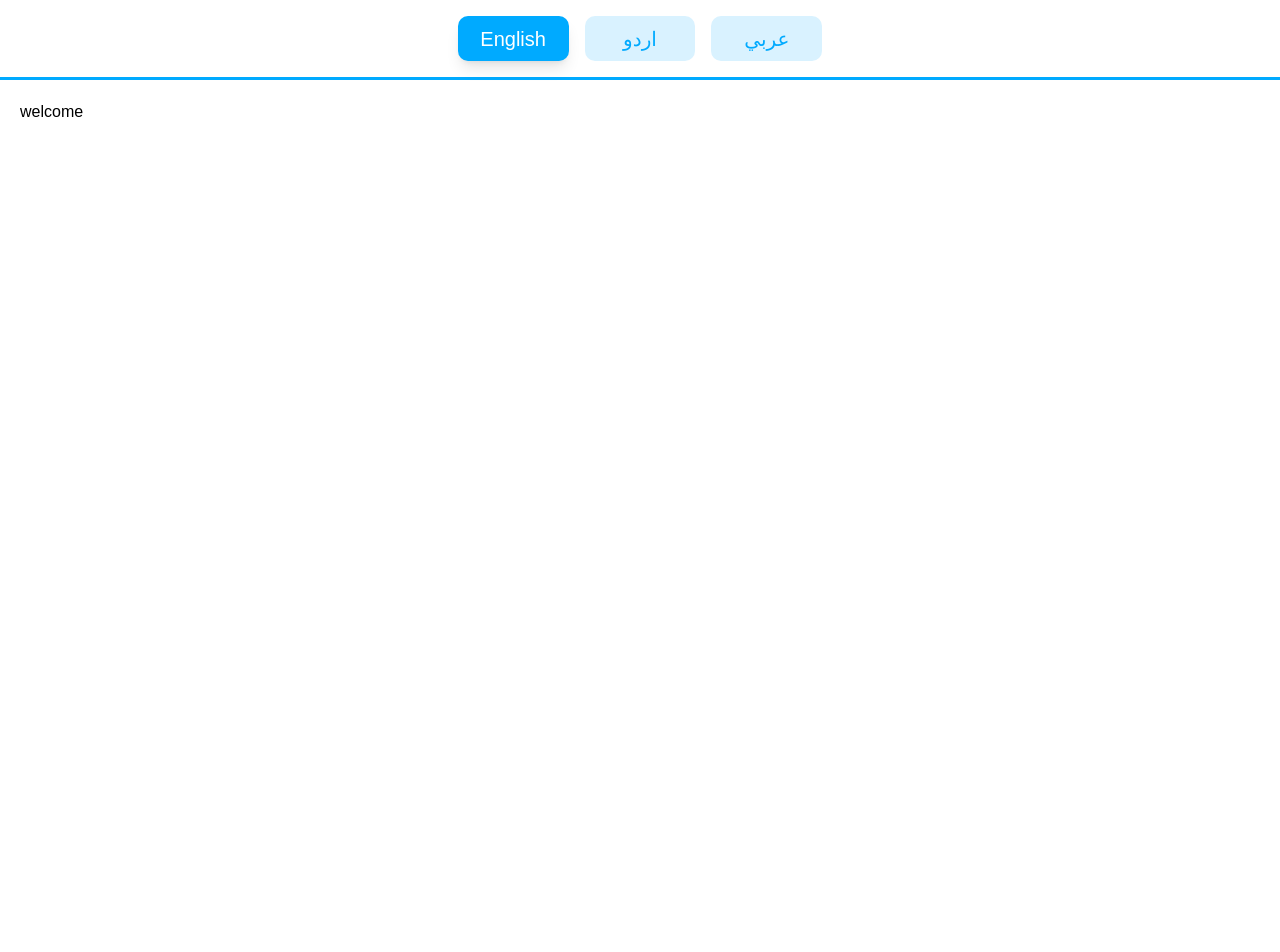
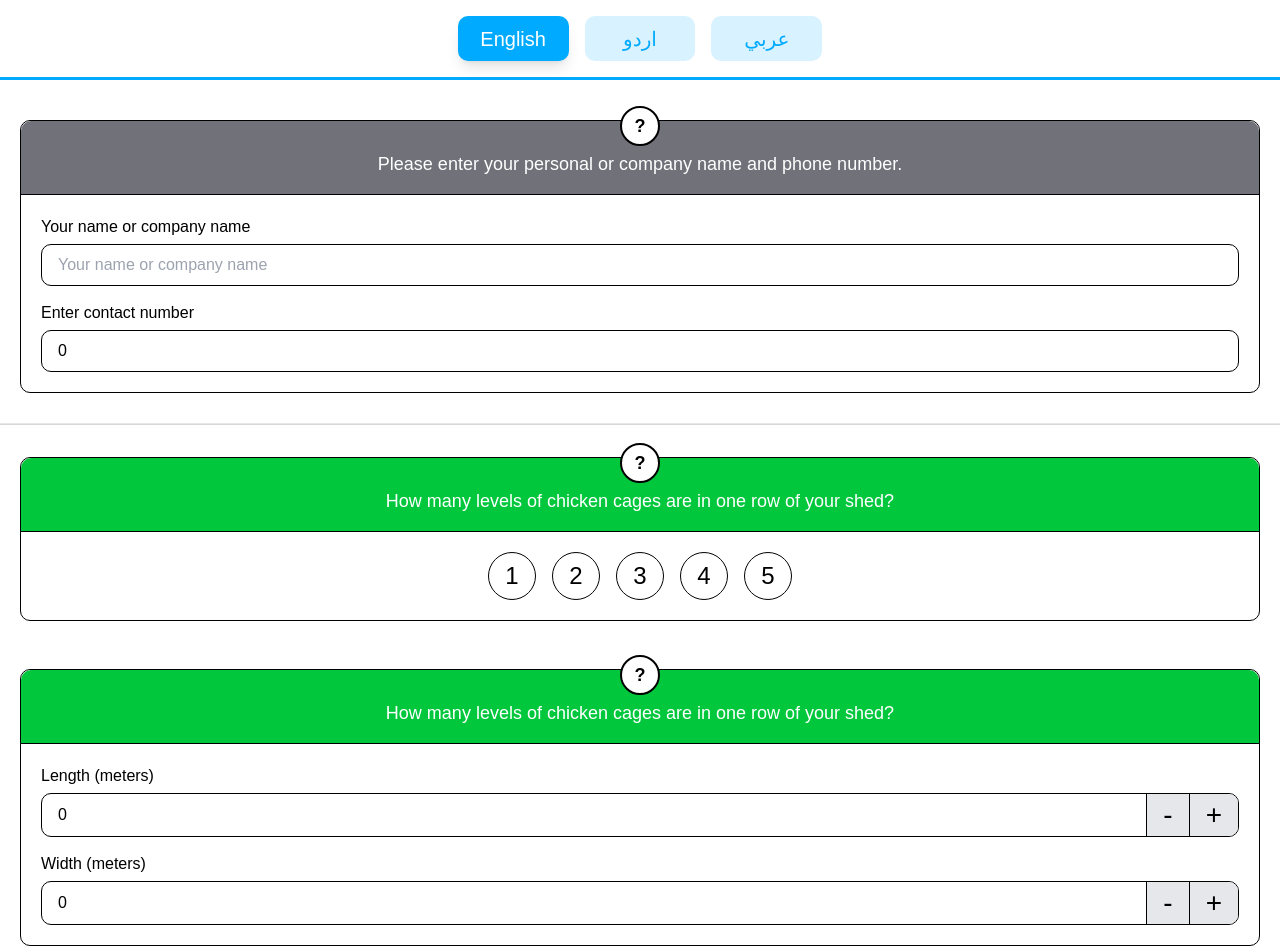
Before and after one commit to No3Mc/client, a Next.js app: page /en in a window 1280 px wide. Shown: the top 952 px of the page. Before the commit the page ends 800 px from the top, so only its background shows below. Built offline with nearby package versions, Linux system fonts and the light colour scheme.

Commit message:
feat: input fields

```diff
--- a/public/locales/ar.json
+++ b/public/locales/ar.json
@@ -1,6 +1,4 @@
 {
-  "welcome": "مرحبًا بكم في موقعنا!",
-  "language": "اللغة",
   "form": {
     "personalInfo": "يرجى إدخال اسمك الشخصي أو اسم شركتك ورقم الهاتف.",
     "namePlaceholder": "اسمك أو اسم الشركة",
--- a/src/app/[locale]/page.tsx
+++ b/src/app/[locale]/page.tsx
@@ -1,11 +1,33 @@
-import { useTranslations } from 'next-intl';
+
+import FormHandler from '@/components/FormHandler';
+import { useLocale, useTranslations } from 'next-intl';
 
 export default function HomePage() {
   const t = useTranslations();
+  const language = useLocale();
+
+  const formProps = {
+    personalInfo: t('form.personalInfo'),
+    namePlaceholder: t('form.namePlaceholder'),
+    contactPlaceholder: t('form.contactPlaceholder'),
+    levelsQuestion: t('form.levelsQuestion'),
+    rowDimensions: t('form.rowDimensions'),
+    lengthPlaceholder: t('form.lengthPlaceholder'),
+    widthPlaceholder: t('form.widthPlaceholder'),
+    totalChickens: t('form.totalChickens'),
+    chickensPlaceholder: t('form.chickensPlaceholder'),
+    salaries: t('form.salaries'),
+    salaryPlaceholder: t('form.salaryPlaceholder'),
+    shedType: t('form.shedType'),
+    semiControlled: t('form.semiControlled'),
+    batterySheds: t('form.batterySheds'),
+    floor: t('form.floor'),
+    cageType: t('form.cageType'),
+    karachiCages: t('form.karachiCages'),
+    faisalabadCages: t('form.faisalabadCages'),
+  };
 
   return (
-    <div className='p-5'>
-      <h1>{t('welcome')}</h1>
-    </div>
+    <FormHandler form={formProps} language={language} submit={t('form.submit')} />
   );
 }
--- a/src/app/layout.tsx
+++ b/src/app/layout.tsx
@@ -3,7 +3,6 @@ import { Geist, Geist_Mono } from "next/font/google";
 import "./globals.css";
 import { NextIntlClientProvider } from 'next-intl';
 import { getMessages, setRequestLocale } from 'next-intl/server';
-import { notFound } from 'next/navigation';
 import { routing } from '@/i18n/routing';
 import LanguageSelector from "@/components/LanguageSelector";
 const geistSans = Geist({
@@ -28,7 +27,6 @@ export default async function RootLayout({
   children: React.ReactNode;
   params: { locale: string };
 }>) {
-
   setRequestLocale(locale);
 
   // Providing all messages to the client
--- /dev/null
+++ b/src/components/FormComponent.tsx
@@ -0,0 +1,19 @@
+import React from 'react'
+
+interface FormComponentProps {
+    title: string
+    titleBg: string
+    children: React.ReactNode
+}
+
+function FormComponent({ title, titleBg, children }: FormComponentProps) {
+    return (
+        <div className='relative border-[1px] border-black rounded-[10px]'>
+            <button className='absolute top-[-15px] left-[50%] translate-x-[-50%] bg-white rounded-full w-[40px] h-[40px] flex items-center justify-center text-lg font-bold border-[2px] border-black'>?</button>
+            <h4 className='text-[18px] text-white text-center text-balance pt-[30px] px-5 pb-4 rounded-t-[10px] border-b-[1px] border-black' style={{ backgroundColor: titleBg }}>{title}</h4>
+            <div className='p-5'>{children}</div>
+        </div>
+    )
+}
+
+export default FormComponent
--- /dev/null
+++ b/src/components/FormHandler.tsx
@@ -0,0 +1,62 @@
+'use client';
+
+import React from 'react'
+import FormComponent from '@/components/FormComponent';
+import { FormData } from '@/types/form';
+import InputField from './ui/InputField';
+import NumberInput from './ui/NumberInput';
+
+function FormHandler({ form, submit, language }: { form: FormData, submit: string, language: string }) {
+    const [name, setName] = React.useState<string>('');
+    const [contact, setContact] = React.useState<number>(0);
+    const [selected, setSelected] = React.useState<number>(0);
+    const [length, setLength] = React.useState<number>(0);
+    const [width, setWidth] = React.useState<number>(0);
+
+    return (
+        <form className='p-5'>
+            <div className='pt-5 pb-[30px]'>
+                <FormComponent title={form.personalInfo} titleBg={'#71717A'}>
+                    <div className='flex flex-col gap-[15px]'>
+                        <InputField id='name' type='text' title={form.namePlaceholder} placeholder={form.namePlaceholder} language={language} required onChange={(e) => setName(e.target.value)} value={name} />
+                        <InputField id='contact' type='number' title={form.contactPlaceholder} placeholder={form.contactPlaceholder} language={language} required onChange={(e) => setContact(Number(e.target.value))} value={contact} />
+                    </div>
+                </FormComponent >
+            </div>
+
+            <hr className='bg-[#D8D8D8] h-[2px] -mx-5' />
+
+            <div className='py-8'>
+                <FormComponent title={form.levelsQuestion} titleBg={'#00C73C'}>
+                    <div className="flex space-x-4 justify-center items-center">
+                        {[1, 2, 3, 4, 5].map((num) => (
+                            <button
+                                key={num}
+                                className={`w-12 h-12 rounded-full border-[1px] border-black flex items-center justify-center text-[24px] ${selected === num
+                                    ? 'bg-[#00AAFF] text-white'
+                                    : 'bg-white text-black'
+                                    }`}
+                                onClick={() => setSelected(num)}
+                            >
+                                {num}
+                            </button>
+                        ))}
+                    </div>
+                </FormComponent >
+            </div>
+
+            <div className='pt-4 pb-8'>
+                <FormComponent title={form.levelsQuestion} titleBg={'#00C73C'}>
+                    <div className='flex flex-col gap-[15px]'>
+                        <NumberInput id='length' title={'Length (meters)'} language={language} value={length} onChange={(value) => setLength(value)} min={1} max={5} step={1} required />
+                        <NumberInput id='width' title={'Width (meters)'} language={language} value={width} onChange={(value) => setWidth(value)} min={1} max={5} step={1} required />
+                    </div>
+                </FormComponent >
+            </div>
+
+            <button type='submit' className='w-full bg-[#00AAFF] text-white py-2 rounded-[10px]'>{submit}</button>
+        </form >
+    )
+}
+
+export default FormHandler
--- /dev/null
+++ b/src/components/ui/InputField.tsx
@@ -0,0 +1,21 @@
+'use client';
+
+import React from 'react'
+import { twMerge } from 'tailwind-merge';
+
+interface InputFieldProps extends React.InputHTMLAttributes<HTMLInputElement> {
+    id: string;
+    title: string;
+    language: string;
+}
+
+function InputField({ id, title, placeholder, language, ...props }: InputFieldProps) {
+    return (
+        <span className='flex flex-col gap-[5px]'>
+            <label htmlFor={id} className={language === 'ar' || language === 'ur' ? 'text-right' : ''}>{title}</label>
+            <input id={id} className={twMerge(language === 'ar' || language === 'ur' ? 'text-right' : '', 'border-[1px] border-black rounded-[10px] py-2 px-4')} placeholder={placeholder} {...props} />
+        </span>
+    )
+}
+
+export default InputField
--- /dev/null
+++ b/src/components/ui/NumberInput.tsx
@@ -0,0 +1,81 @@
+'use client';
+
+import React, { useState } from 'react';
+
+interface NumberInputProps {
+    id: string; // Unique ID for the input field
+    title: string; // Label for the input field
+    language: string;
+    value?: number; // Optional initial value
+    onChange?: (value: number) => void; // Callback to get the updated value
+    min?: number; // Minimum value
+    max?: number; // Maximum value
+    step?: number; // Step size for increment/decrement
+    required?: boolean;
+}
+
+const NumberInput: React.FC<NumberInputProps> = ({
+    id,
+    title,
+    language,
+    value = 0,
+    onChange,
+    min = 0,
+    max = Infinity,
+    step = 1,
+    required = false
+}) => {
+    const [internalValue, setInternalValue] = useState(value);
+
+    const handleIncrement = () => {
+        const newValue = Math.min(internalValue + step, max);
+        setInternalValue(newValue);
+        if (onChange) onChange(newValue);
+    };
+
+    const handleDecrement = () => {
+        const newValue = Math.max(internalValue - step, min);
+        setInternalValue(newValue);
+        if (onChange) onChange(newValue);
+    };
+
+    const handleChange = (e: React.ChangeEvent<HTMLInputElement>) => {
+        const newValue = Math.min(Math.max(Number(e.target.value), min), max);
+        setInternalValue(newValue);
+        if (onChange) onChange(newValue);
+    };
+
+    return (
+        <span className='flex flex-col gap-[5px]'>
+            <label htmlFor={id} className={language === 'ar' || language === 'ur' ? 'text-right' : ''}>{title}</label>
+            <div className="flex items-center border-[1px] border-black rounded-[10px] overflow-hidden">
+                {/* Input Field */}
+                <input
+                    type="number"
+                    value={internalValue}
+                    onChange={handleChange}
+                    className="w-full px-4 outline-none text-black"
+                    required={required}
+                />
+
+                {/* Decrement Button */}
+                <button
+                    onClick={handleDecrement}
+                    className="px-4 bg-gray-200 hover:bg-gray-300 border-l-[1px] border-black text-black text-[28px]"
+                >
+                    -
+                </button>
+
+                {/* Increment Button */}
+                <button
+                    onClick={handleIncrement}
+                    className="px-4 bg-gray-200 hover:bg-gray-300 border-l-[1px] border-black text-black text-[28px]"
+                >
+                    +
+                </button>
+            </div>
+        </span>
+    );
+};
+
+export default NumberInput;
--- /dev/null
+++ b/src/types/form.ts
@@ -0,0 +1,20 @@
+export interface FormData {
+    personalInfo: string,
+    namePlaceholder: string,
+    contactPlaceholder: string,
+    levelsQuestion: string,
+    rowDimensions: string,
+    lengthPlaceholder: string,
+    widthPlaceholder: string,
+    totalChickens: string,
+    chickensPlaceholder: string,
+    salaries: string,
+    salaryPlaceholder: string,
+    shedType: string,
+    semiControlled: string,
+    batterySheds: string,
+    floor: string,
+    cageType: string,
+    karachiCages: string,
+    faisalabadCages: string,
+}
```
Also changed, not shown: package.json (line endings or trailing spaces).
